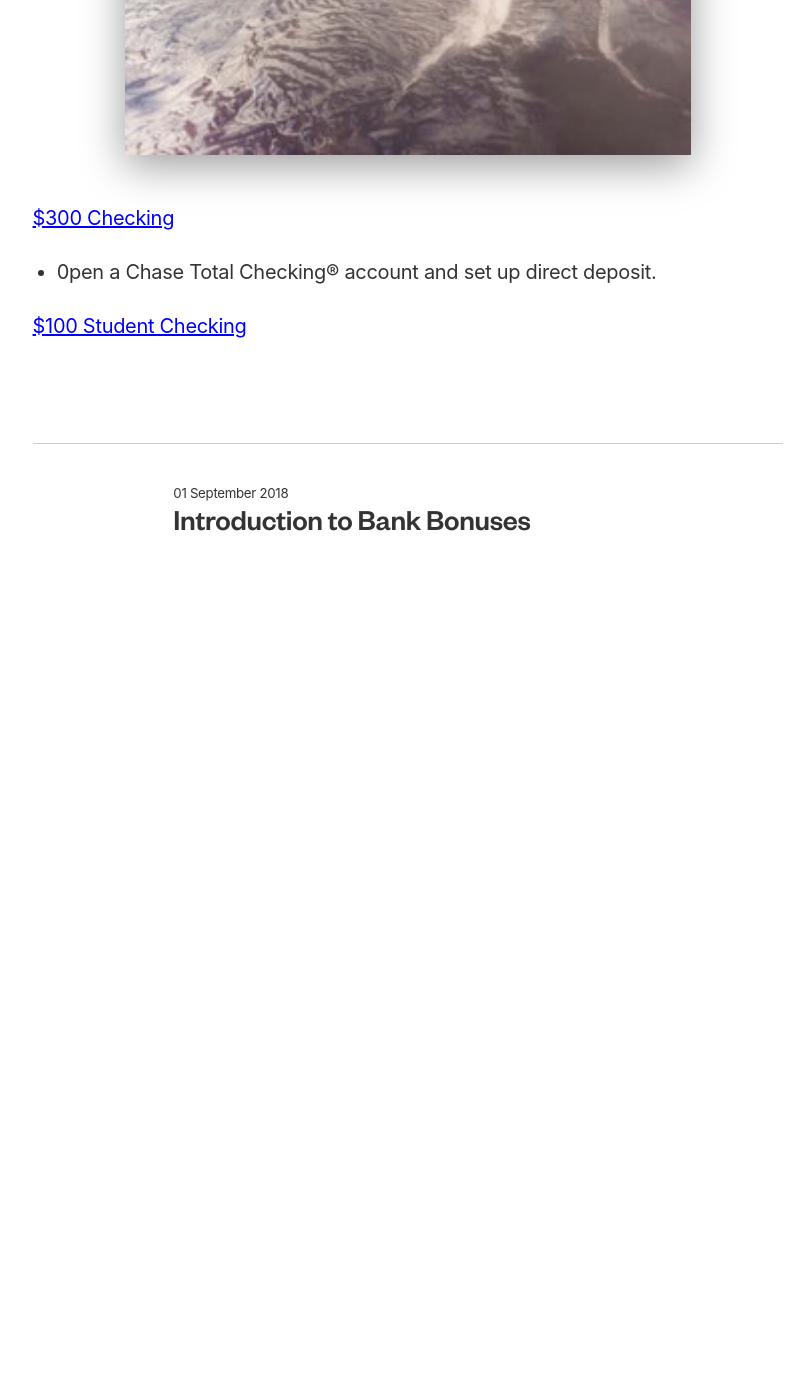
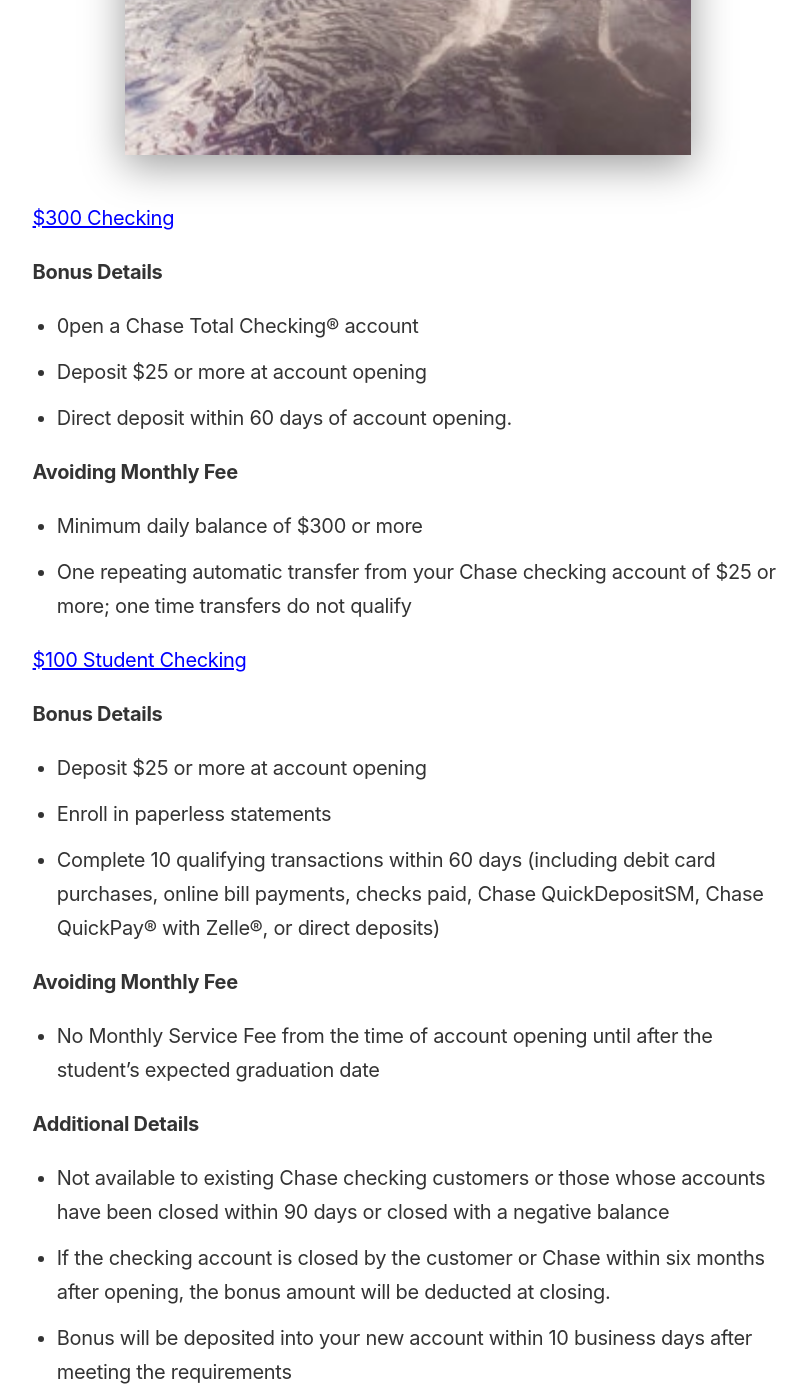
Before and after one commit to ohiosveryown/atldeals, a Jekyll site: the page built from _posts/2018-09-02-post-two.markdown, in a window 1280 px wide and 1400 px high, scrolled down 1170 px. Shown: the whole window, without its empty margins (232-1036 px from the left). Built offline with Jekyll 4.4.1, drawn with Linux system fonts in a browser that asks for light colours; before the commit the page ends 1817 px from its top, so only the background shows below that.

Commit message:
Updated Post Two

```diff
--- a/_posts/2018-09-02-post-two.markdown
+++ b/_posts/2018-09-02-post-two.markdown
@@ -12,6 +12,27 @@
 ---
 
 [$300 Checking](https://accounts.chase.com/consumer/banking/extemail?code=GG2669996FX3D9Y1&jp_cmp=rb/59666/ema/LC-NM096/Body_Image_1)
-* 0pen a Chase Total Checking® account and set up direct deposit.
+
+**Bonus Details**
+* 0pen a Chase Total Checking® account
+* Deposit $25 or more at account opening
+* Direct deposit within 60 days of account opening.
+
+**Avoiding Monthly Fee**
+* Minimum daily balance of $300 or more
+* One repeating automatic transfer from your Chase checking account of $25 or more; one time transfers do not qualify
 
 [$100 Student Checking](https://www.chase.com/personal/checking/student-checking)
+
+**Bonus Details**
+* Deposit $25 or more at account opening
+* Enroll in paperless statements
+* Complete 10 qualifying transactions within 60 days (including debit card purchases, online bill payments, checks paid, Chase QuickDepositSM, Chase QuickPay® with Zelle®, or direct deposits)
+
+**Avoiding Monthly Fee**
+* No Monthly Service Fee from the time of account opening until after the student’s expected graduation date
+
+**Additional Details**
+* Not available to existing Chase checking customers or those whose accounts have been closed within 90 days or closed with a negative balance
+* If the checking account is closed by the customer or Chase within six months after opening, the bonus amount will be deducted at closing.
+* Bonus will be deposited into your new account within 10 business days after meeting the requirements
```
